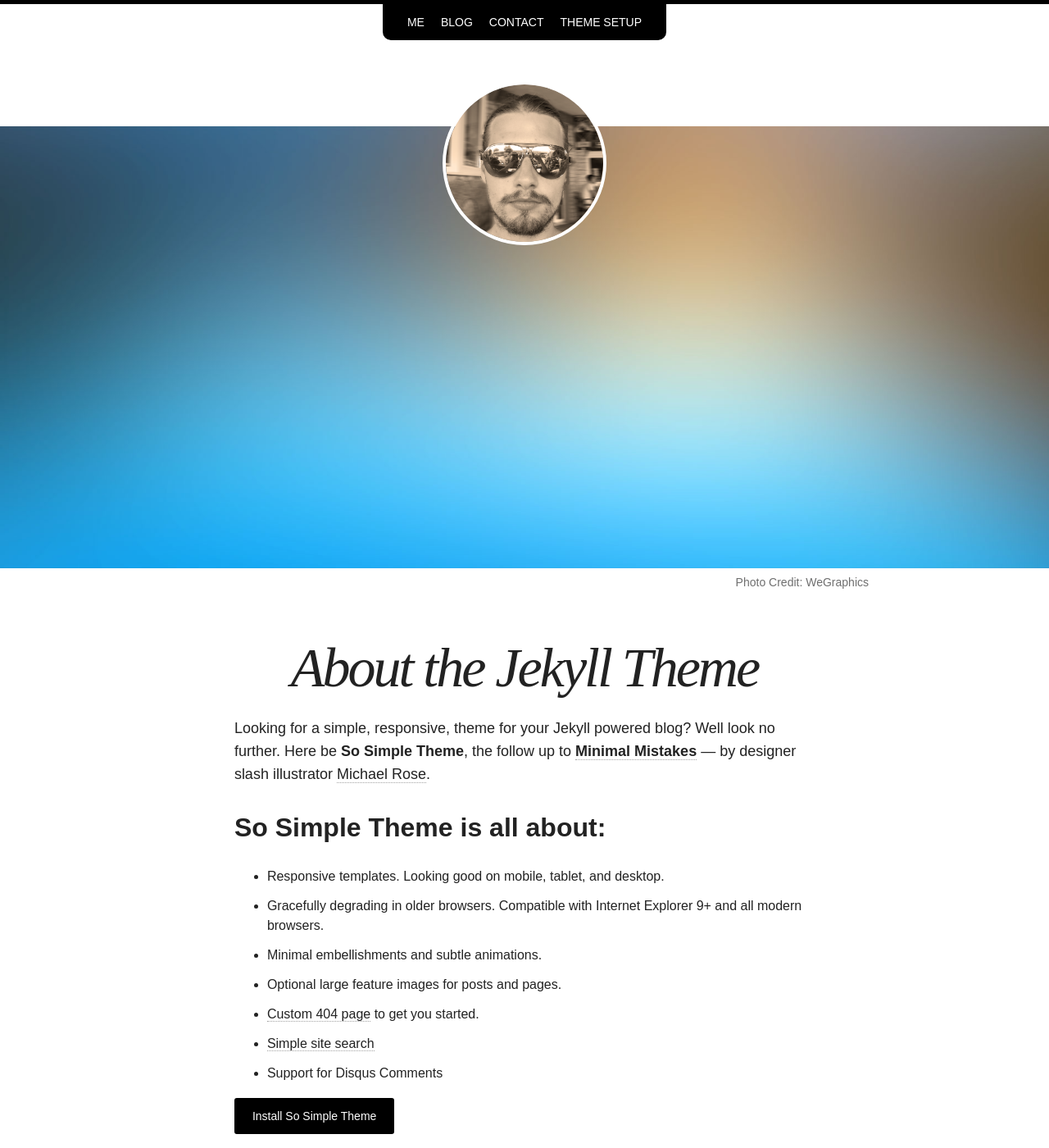
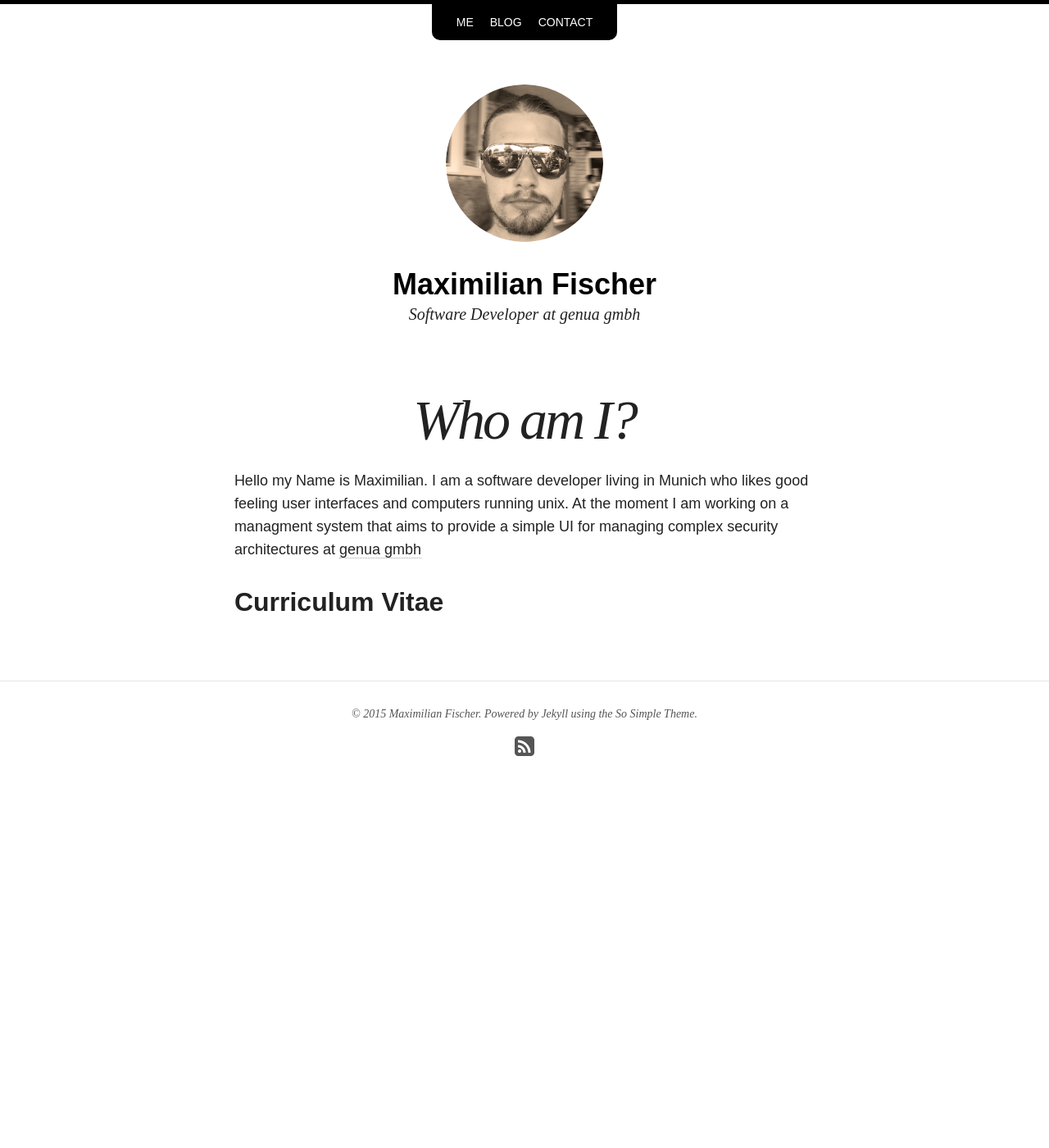
Before and after one commit to mafigit/me, a Jekyll site: the page built from about/index.md, in a window 1280 px wide and 1400 px high. Shown: the whole window at 82% size. Built offline with Jekyll 4.4.1, drawn with Linux system fonts in a browser that asks for light colours; nearby versions of some CDN libraries.

```diff
--- a/_config.yml
+++ b/_config.yml
@@ -2,7 +2,7 @@
 
 title: Maximilian Fischer
 locale: en_US
-description: Me myself and I
+description: Software Developer at genua gmbh
 logo: site-logo.png
 search: true
 url: http://localhost:4000
--- a/_data/navigation.yml
+++ b/_data/navigation.yml
@@ -7,7 +7,4 @@
   url: /blog/
 
 - title: Contact
-  url: /blog/
-
-- title: Theme Setup
-  url: /theme-setup/
+  url: /contact/
--- a/about/index.md
+++ b/about/index.md
@@ -1,26 +1,13 @@
 ---
 layout: page
-title: About the Jekyll Theme
+title: Who am I?
 excerpt: "So Simple is a responsive Jekyll theme for your words and images."
 modified: 2014-08-08T19:44:38.564948-04:00
-image:
-  feature: so-simple-sample-image-4.jpg
-  credit: WeGraphics
-  creditlink: http://wegraphics.net/downloads/free-ultimate-blurred-background-pack/
 ---
 
-Looking for a simple, responsive, theme for your Jekyll powered blog? Well look no further. Here be **So Simple Theme**, the follow up to [**Minimal Mistakes**](http://mmistakes.github.io/minimal-mistakes) --- by designer slash illustrator [Michael Rose](http://mademistakes.com).
+Hello my Name is Maximilian. I am a software developer living in Munich
+who likes good feeling user interfaces and computers running unix.
+At the moment I am working on a managment system that aims to provide a simple
+UI for managing complex security architectures at [genua gmbh](#)
 
-## So Simple Theme is all about:
-
-* Responsive templates. Looking good on mobile, tablet, and desktop.
-* Gracefully degrading in older browsers. Compatible with Internet Explorer 9+ and all modern browsers.
-* Minimal embellishments and subtle animations.
-* Optional large feature images for posts and pages.
-* [Custom 404 page]({{ site.url }}/404.html) to get you started.
-* [Simple site search](https://github.com/christian-fei/Simple-Jekyll-Search)
-* Support for Disqus Comments
-
-<a markdown="0" href="{{ site.url }}/theme-setup" class="btn">Install So Simple Theme</a>
-
-[^1]: Example: *domain.com/category-name/post-title*
+## Curriculum Vitae
```
Also changed, not shown: contact/index.md (added, +49 -0 lines), index.html (+1 -7 lines), images/gith.svg (added), images/twi.svg (added).
